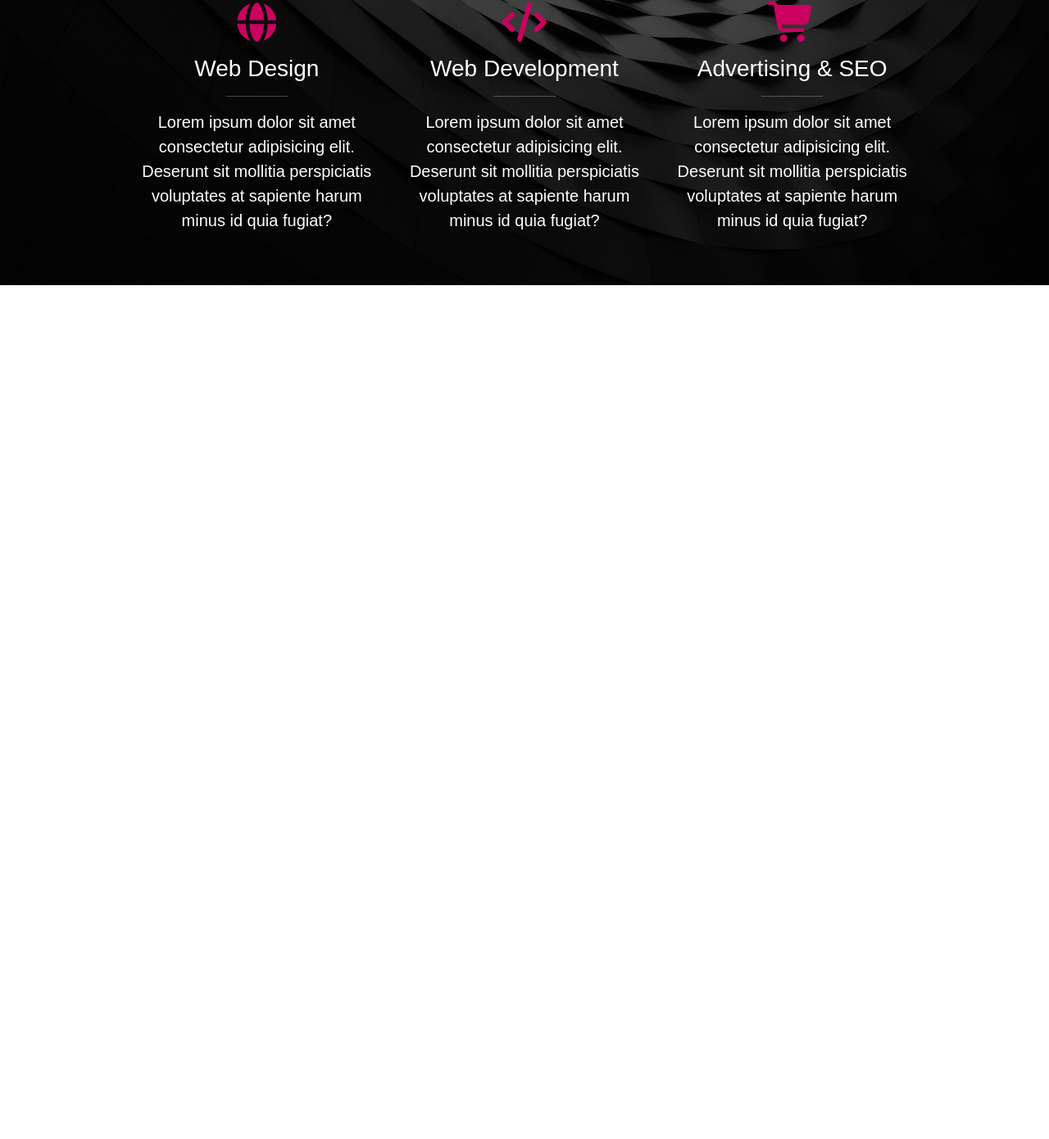
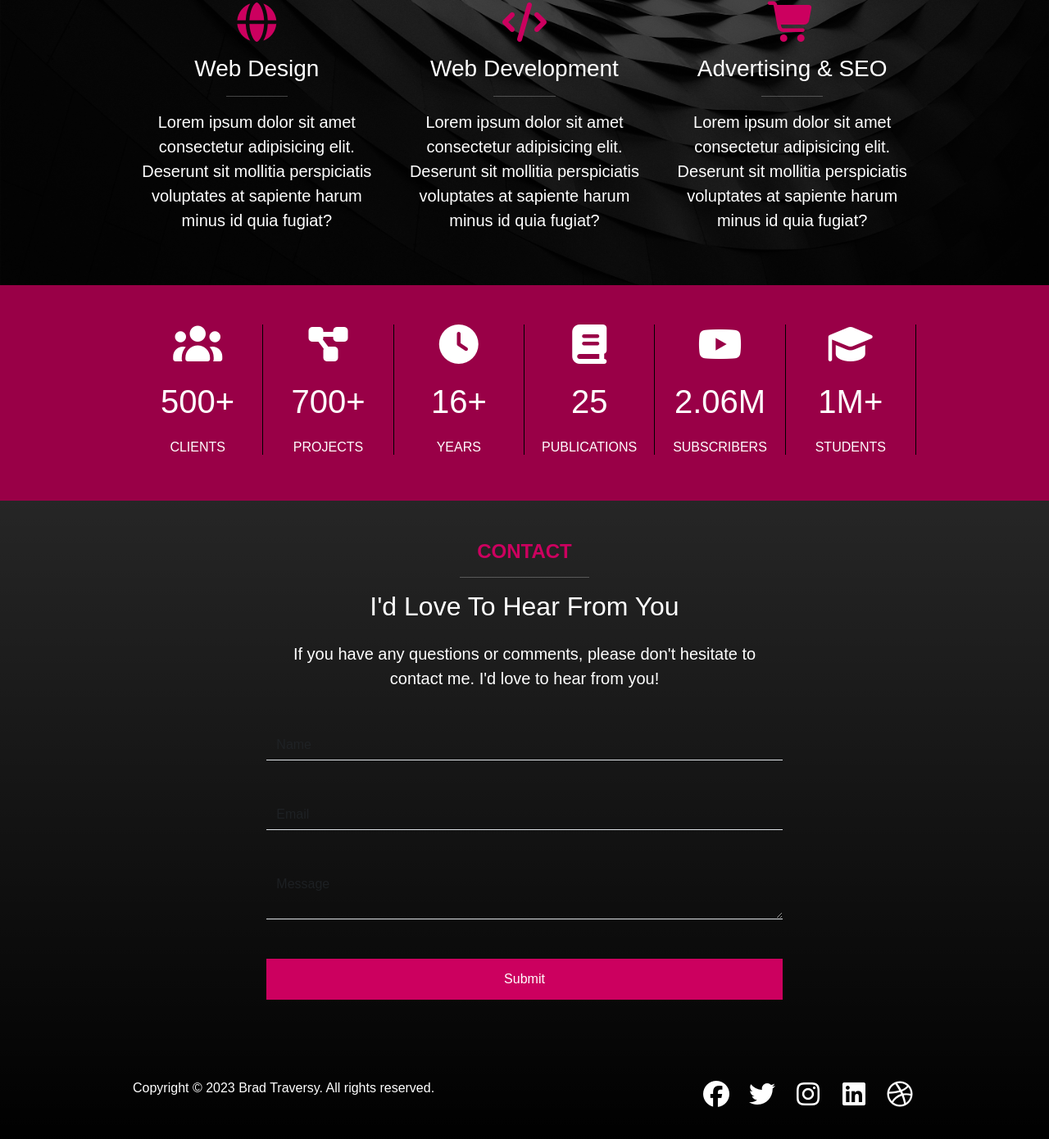
Before and after one commit to s-khodjaev/012_portfolio, a website: page index.html in a window 1280 px wide. Shown: the part 3963-5353 px from the top of the page at 82% size. Before the commit the page ends 4311 px from the top, so only its background shows below. Drawn offline with Linux system fonts and the light colour scheme; files whose address does not match are found by name.

Commit message:
add stats, forms and footer

```diff
--- a/index.html
+++ b/index.html
@@ -397,6 +397,128 @@
       </div>
     </section>
 
+    <!-- Stats -->
+    <section class="stats py-5 text-bg-secondary">
+      <div class="container">
+        <div class="row g-0">
+          <div class="col-md-4 col-lg-2">
+            <div class="stat text-center border-end border-dark">
+              <i class="fas fa-users fa-3x mb-3"></i>
+              <p class="fs-1">500+</p>
+              <h3 class="fs-6 text-uppercase">Clients</h3>
+            </div>
+          </div>
+          <div class="col-md-4 col-lg-2">
+            <div class="stat text-center border-end border-dark">
+              <i class="fas fa-project-diagram fa-3x mb-3"></i>
+              <p class="fs-1">700+</p>
+              <h3 class="fs-6 text-uppercase">Projects</h3>
+            </div>
+          </div>
+          <div class="col-md-4 col-lg-2">
+            <div class="stat text-center border-end border-dark">
+              <i class="fas fa-clock fa-3x mb-3"></i>
+              <p class="fs-1">16+</p>
+              <h3 class="fs-6 text-uppercase">Years</h3>
+            </div>
+          </div>
+          <div class="col-md-4 col-lg-2">
+            <div class="stat text-center border-end border-dark">
+              <i class="fas fa-book fa-3x mb-3"></i>
+              <p class="fs-1">25</p>
+              <h3 class="fs-6 text-uppercase">Publications</h3>
+            </div>
+          </div>
+          <div class="col-md-4 col-lg-2">
+            <div class="stat text-center border-end border-dark">
+              <i class="fab fa-youtube fa-3x mb-3"></i>
+              <p class="fs-1">2.06M</p>
+              <h3 class="fs-6 text-uppercase">Subscribers</h3>
+            </div>
+          </div>
+          <div class="col-md-4 col-lg-2">
+            <div class="stat text-center border-end border-dark">
+              <i class="fas fa-graduation-cap fa-3x mb-3"></i>
+              <p class="fs-1">1M+</p>
+              <h3 class="fs-6 text-uppercase">Students</h3>
+            </div>
+          </div>
+        </div>
+      </div>
+    </section>
+
+    <!-- Contact -->
+    <section class="contact text-bg-dark bg-gradient py-5">
+      <div class="container">
+        <div class="row">
+          <div class="col-md-8 offset-md-2">
+            <div class="text-center mb-5">
+              <h4 class="text-uppercase fw-bold text-primary">Contact</h4>
+              <hr class="w-25 mx-auto" />
+              <h2 class="mb-4">I'd Love To Hear From You</h2>
+              <p class="lead">
+                If you have any questions or comments, please don't hesitate to
+                contact me. I'd love to hear from you!
+              </p>
+            </div>
+
+            <!-- Form -->
+            <form>
+              <div class="mb-5">
+                <input
+                  type="text"
+                  class="form-control bg-transparent border-top-0 border-start-0 border-end-0 rounded-0 border-muted text-white"
+                  placeholder="Name"
+                />
+              </div>
+              <div class="mb-5">
+                <input
+                  type="email"
+                  class="form-control bg-transparent border-top-0 border-start-0 border-end-0 rounded-0 border-muted text-white"
+                  placeholder="Email"
+                />
+              </div>
+              <div class="mb-5">
+                <textarea
+                  name="Message"
+                  id="message"
+                  class="form-control bg-transparent border-top-0 border-start-0 border-end-0 rounded-0 border-muted text-white"
+                  placeholder="Message"
+                ></textarea>
+              </div>
+              <div class="mb-5 d-grid">
+                <button type="submit" class="btn btn-primary">Submit</button>
+              </div>
+            </form>
+          </div>
+        </div>
+
+        <!-- Footer -->
+        <div class="d-flex mt-5">
+          <p class="flex-grow-1">
+            Copyright &copy; 2023 Brad Traversy. All rights reserved.
+          </p>
+          <div class="hstack gap-3">
+            <a href="#" class="text-decoration-none"
+              ><i class="fab fa-facebook fa-2x text-white"></i
+            ></a>
+            <a href="#" class="text-decoration-none"
+              ><i class="fab fa-twitter fa-2x text-white"></i
+            ></a>
+            <a href="#" class="text-decoration-none"
+              ><i class="fab fa-instagram fa-2x text-white"></i
+            ></a>
+            <a href="#" class="text-decoration-none"
+              ><i class="fab fa-linkedin fa-2x text-white"></i
+            ></a>
+            <a href="#" class="text-decoration-none"
+              ><i class="fab fa-dribbble fa-2x text-white"></i
+            ></a>
+          </div>
+        </div>
+      </div>
+    </section>
+
     <script src="js/bootstrap.bundle.min.js"></script>
     <script src="js/lightbox-plus-jquery.min.js"></script>
     <script src="js/script.js"></script>
--- a/scss/main.scss
+++ b/scss/main.scss
@@ -66,4 +66,11 @@
   .about-content {
     flex-direction: column;
   }
+
+  .stats .stat {
+    border-right: 0 !important;
+    margin-bottom: 40px;
+    border-bottom: var(--bs-dark) solid 1px;
+    padding-bottom: 20px;
+  }
 }
```
Also changed, not shown: css/main.css, 1 other file.
